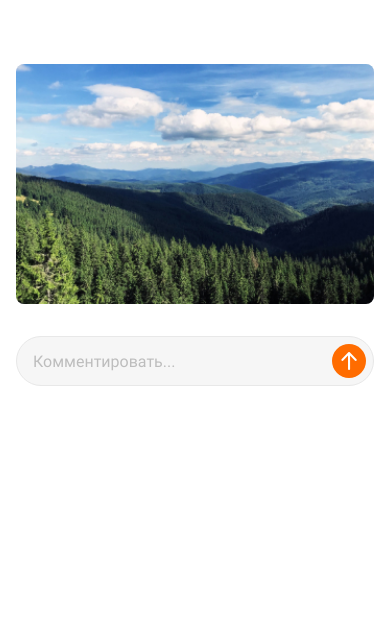
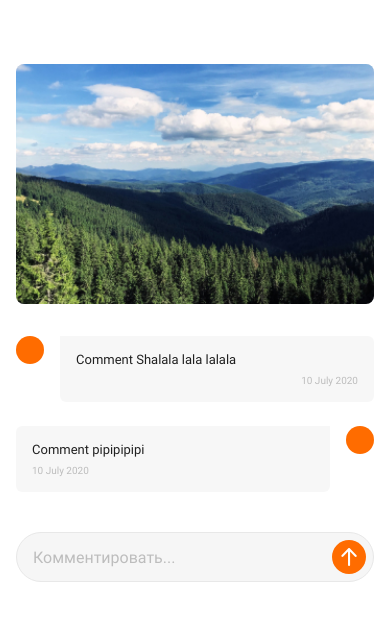
Before and after one commit to supermacchan/rn-homework, a React Native app: screen / in a window 390 px wide. Shown: the top 620 px of the page. Built offline with nearby package versions, Linux system fonts and the light colour scheme.

Commit message:
single comment

```diff
--- /dev/null
+++ b/Components/SingleComment.js
@@ -0,0 +1,112 @@
+import {
+    Image,
+    StyleSheet,
+    Text,
+    View
+} from 'react-native';
+
+export const SingleComment = () => {
+    return (
+        // temporary container to test the styles
+        <View>
+
+            {/* comment 1 */}
+            <View
+                style={{
+                    ...styles.container,
+                    flexDirection: 'row',
+                    marginBottom: 24,
+                }}
+            >
+                <View style={styles.avatarContainer}>
+                    <Image style={styles.avatar} />
+                </View>
+
+                <View style={styles.userComment}>
+                    <Text style={styles.text}>Comment Shalala lala lalala</Text>
+                    <Text
+                        style={{
+                            ...styles.date,
+                            textAlign: 'right',
+                        }}
+                    >
+                        10 July 2020
+                    </Text>
+                </View>
+            </View>
+
+            {/* comment 2 */}
+            <View
+                style={{
+                    ...styles.container,
+                    flexDirection: 'row-reverse',
+                    marginBottom: 24,
+                }}
+            >
+                <View style={styles.avatarContainer}>
+                    <Image style={styles.avatar} />
+                </View>
+
+                <View style={styles.comment}>
+                <Text style={styles.text}>Comment pipipipipi</Text>
+                <Text
+                    style={{
+                    ...styles.date,
+                    textAlign: 'left',
+                    }}
+                >
+                    10 July 2020
+                </Text>
+                </View>
+            </View>
+      </View>
+  );
+};
+
+const styles = StyleSheet.create({
+    container: {
+        marginBottom: 24,
+    },
+    avatarContainer: {
+        height: 28,
+        width: 28,
+        borderRadius: 14,
+        backgroundColor: '#FF6C00',
+        },
+    avatar: {
+        width: '100%',
+        height: '100%',
+        borderRadius: 14,
+        },
+    comment: {
+        flex: 1,
+        marginRight: 16,
+        padding: 16,
+
+        borderBottomLeftRadius: 6,
+        borderBottomRightRadius: 6,
+        borderTopLeftRadius: 6,
+        backgroundColor: 'rgba(0, 0, 0, 0.03)',
+    },
+    userComment: {
+        flex: 1,
+        marginLeft: 16,
+        padding: 16,
+
+        borderBottomLeftRadius: 6,
+        borderBottomRightRadius: 6,
+        borderTopRightRadius: 6,
+        backgroundColor: 'rgba(0, 0, 0, 0.03)',
+    },
+    text: {
+        fontFamily: 'Roboto-Regular',
+        fontSize: 13,
+        color: '#212121',
+    },
+    date: {
+        marginTop: 8,
+        fontFamily: 'Roboto-Regular',
+        fontSize: 10,
+        color: '#BDBDBD',
+    },
+});
--- a/Screens/nested/CommentsScreen.js
+++ b/Screens/nested/CommentsScreen.js
@@ -12,6 +12,7 @@ import {
 } from 'react-native';
 import { useState } from 'react';
 import { AntDesign } from "@expo/vector-icons";
+import { SingleComment } from '../../Components/SingleComment';
 
 export const CommentsScreen = () => {
     const [isKeyboardShown, setIsKeyboardShown] = useState(false);
@@ -45,6 +46,7 @@ export const CommentsScreen = () => {
                             />
                         </View>
                         {/* Comments section */}
+                        <SingleComment />
                         <FlatList>
                             {/* Тут будут рендериться комменты */}
                         </FlatList>
@@ -106,6 +108,7 @@ const styles = StyleSheet.create({
         borderRadius: 8
     },
     input: {
+        marginTop: 16,
         paddingHorizontal: 16,
         backgroundColor: '#F6F6F6',
         height: 50,
```
